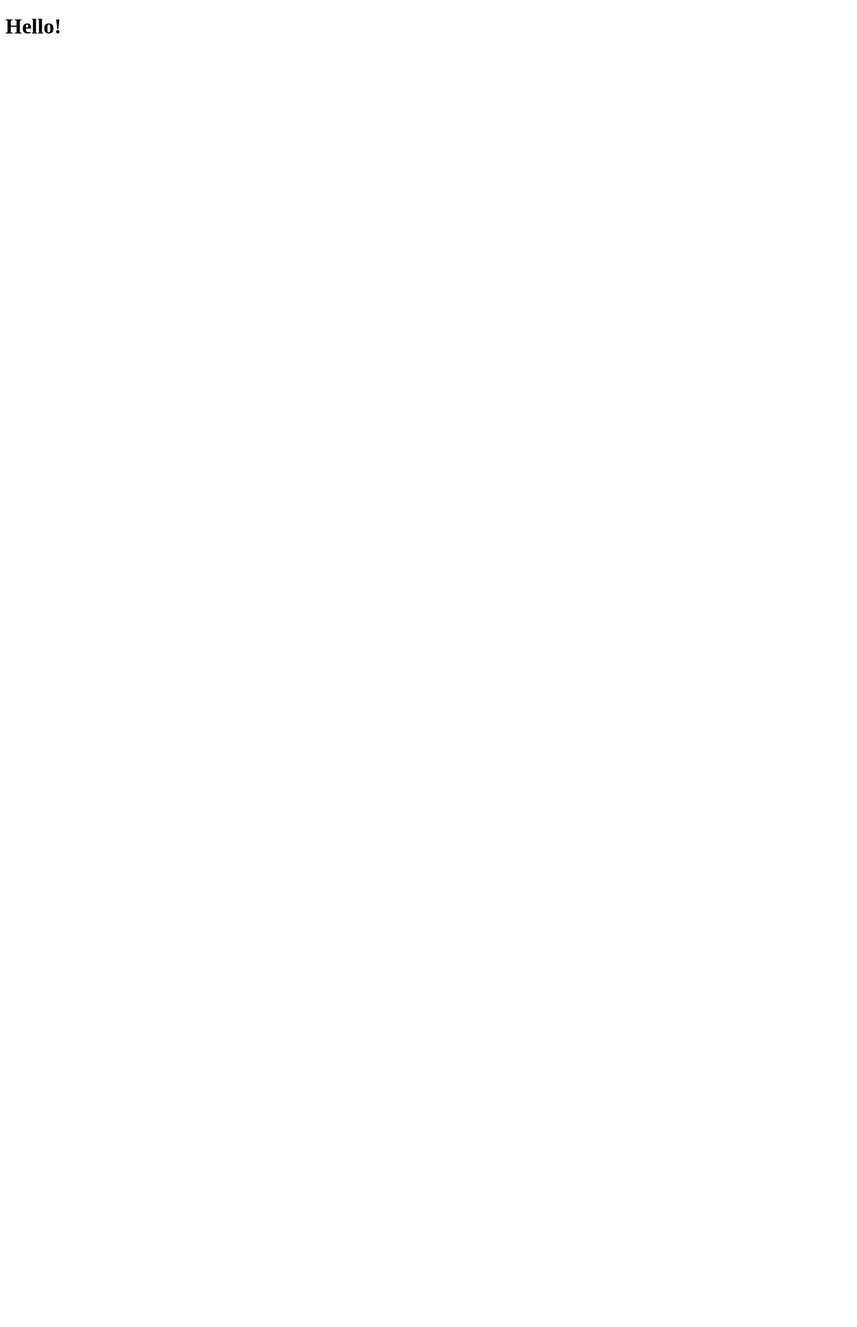
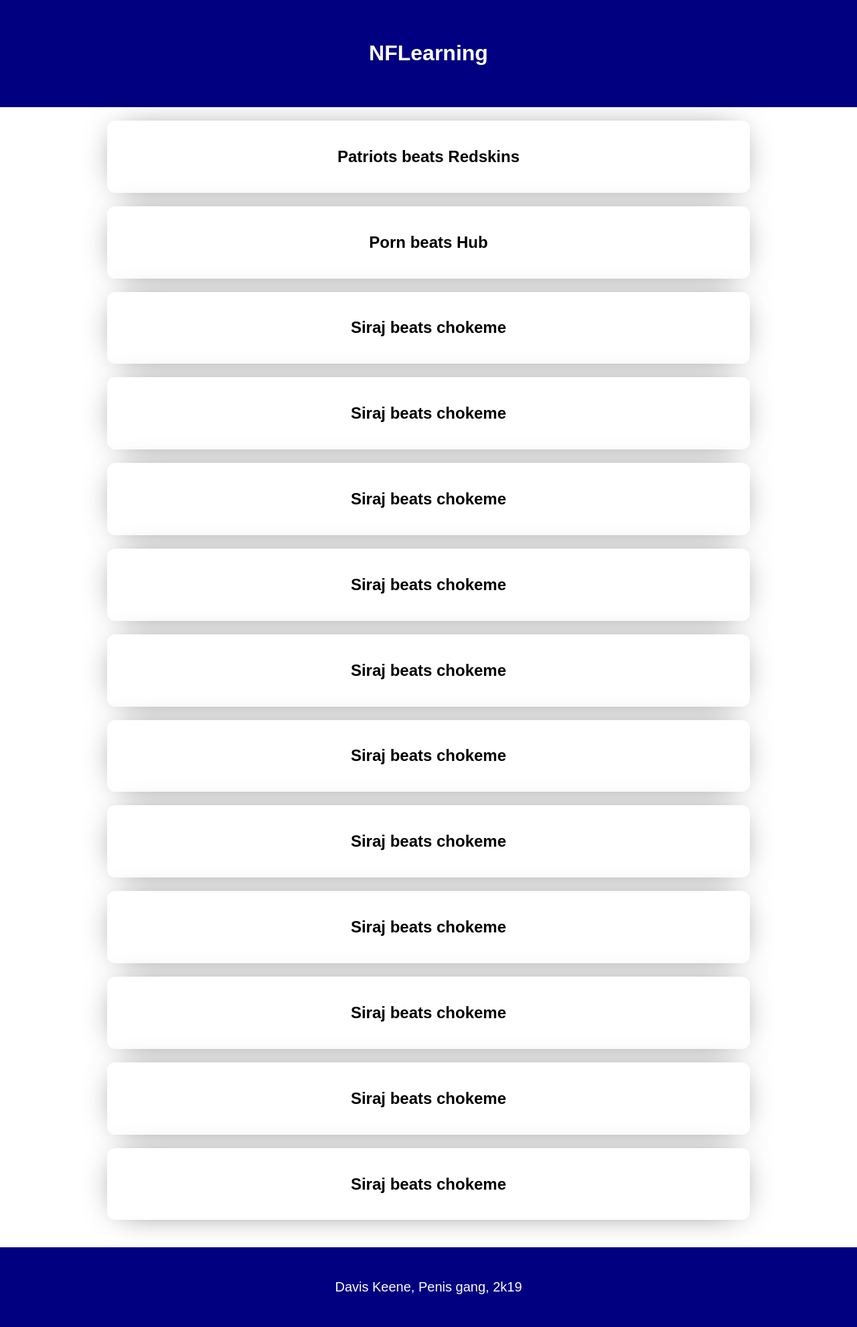
Before and after one commit to victorfu14/NFLearning, a Django app: page / in a window 1280 px wide. Before the commit the page is almost empty. Shown: the whole page at 67% size. Before the commit the page ends 50 px from the top, so only its background shows below. Run offline with Django 3.2, Linux system fonts and the light colour scheme.

Commit message:
frontend boilerplate set up

```diff
--- /dev/null
+++ b/backend/app/static/css/index.css
@@ -0,0 +1,74 @@
+body, html {
+    font-family: sans-serif;
+    padding: 0;
+    margin: 0 auto;
+}
+
+html {
+    overflow-y: scroll;
+}
+
+body {
+    padding-bottom: 20vh;
+    position: relative;
+    min-height: 90vh;
+}
+
+header {
+    background-color: navy;
+    margin: 0 auto;
+    text-align: center;
+    padding: 5vh 0;
+}
+
+header h1 {
+    color: #FFFFFF;
+}
+
+footer {
+    background-color: navy;
+    margin: 0 auto;
+    padding: 3.5vh 0;
+    text-align: center;
+    position: absolute;
+    width: 100%;
+    bottom: 0;
+    left: 50%;
+    margin-left: -50%;
+}
+
+footer p {
+    color: white;
+    font-size: 20px;
+}
+
+.container {
+    max-width: 960px;
+    margin: 0 auto;
+    text-align: center;
+}
+
+.result {
+    width: 100%;
+    border-radius: 12px;
+    position: relative;
+    padding: 20px 0;
+    margin: 20px 0 0px 0;
+    z-index: 1;
+    background-color: #FFFFFF;
+        -webkit-box-shadow: 0px 2px 50px -20px rgba(0,0,0,0.75);
+    -moz-box-shadow: 0px 2px 50px -20px rgba(0,0,0,0.75);
+    box-shadow: 0px 2px 50px -20px rgba(0,0,0,0.75);
+}
+
+@media only screen and (max-width: 960px) {
+    .container {
+        width: 95%;
+    }
+}
+
+@media only screen and (max-width: 320px) {
+    header h1 {
+        font-size: 24px;
+    }
+}
--- a/backend/app/templates/index.html
+++ b/backend/app/templates/index.html
@@ -1,7 +1,40 @@
 <!DOCTYPE HTML>
+{% load static %}
 <html>
+<head>
+    <meta charset="UTF-8">
+    <title>Title</title>
+    <link rel="stylesheet" href="{% static 'css/index.css' %}">
+</head>
+
 <body>
-<h1> Hello! </h1>
+        <header>
+            <h1>NFLearning</h1>
+        </header>
+        <div class="container" id="results-wrapper"></div>
+        <footer>
+            <p>Davis Keene, Penis gang, 2k19</p>
+        </footer>
+<script
+  src="https://code.jquery.com/jquery-3.4.1.slim.min.js"
+  integrity="sha256-pasqAKBDmFT4eHoN2ndd6lN370kFiGUFyTiUHWhU7k8="
+  crossorigin="anonymous"></script>
+<script>
+    var arr = {{ games|safe }};
+    function addResult(winner, loser) {
+        resultTemp = '<div class="result">\n' +
+            '            <h2>' + winner  + ' beats ' + loser + '</h2>\n' +
+            '        </div>';
+        $(resultTemp).appendTo("#results-wrapper");
+    }
+    var winner;
+    var loser;
+    for (var i = 0; i < {{numberOfGames}}; i = i + 1) {
+        winner = arr[i][0];
+        loser = arr[i][1];
+        addResult(winner, loser);
+    }
+</script>
 
 </body>
 
--- a/backend/app/views.py
+++ b/backend/app/views.py
@@ -1,13 +1,33 @@
 # -*- coding: utf-8 -*-
 from __future__ import unicode_literals
-from django.views.generic import TemplateView
 
 from django.shortcuts import render
 
 # Create your views here.
-class HomePageView(TemplateView):
-    def get(self, request, **kwargs):
-        return render(request, 'index.html', context=None)
+def getSum(a, b):
+    sum = 0
+    for i in range(a,b):
+        sum += i
+    return sum
 
 def view_home(request):
-    return render(request, 'index.html', {})
+    output = getSum(0, 10)
+    games = [
+        ["Patriots", "Redskins"],
+        ["Porn", "Hub"],
+        ["Siraj", "chokeme"],
+        ["Siraj", "chokeme"],
+        ["Siraj", "chokeme"],
+        ["Siraj", "chokeme"],
+        ["Siraj", "chokeme"],
+        ["Siraj", "chokeme"],
+        ["Siraj", "chokeme"],
+        ["Siraj", "chokeme"],
+        ["Siraj", "chokeme"],
+        ["Siraj", "chokeme"],
+        ["Siraj", "chokeme"]
+    ]
+
+    return render(request, 'index.html', {'output': output,
+                                          'numberOfGames': games.__len__(),
+                                          'games': games})
```
